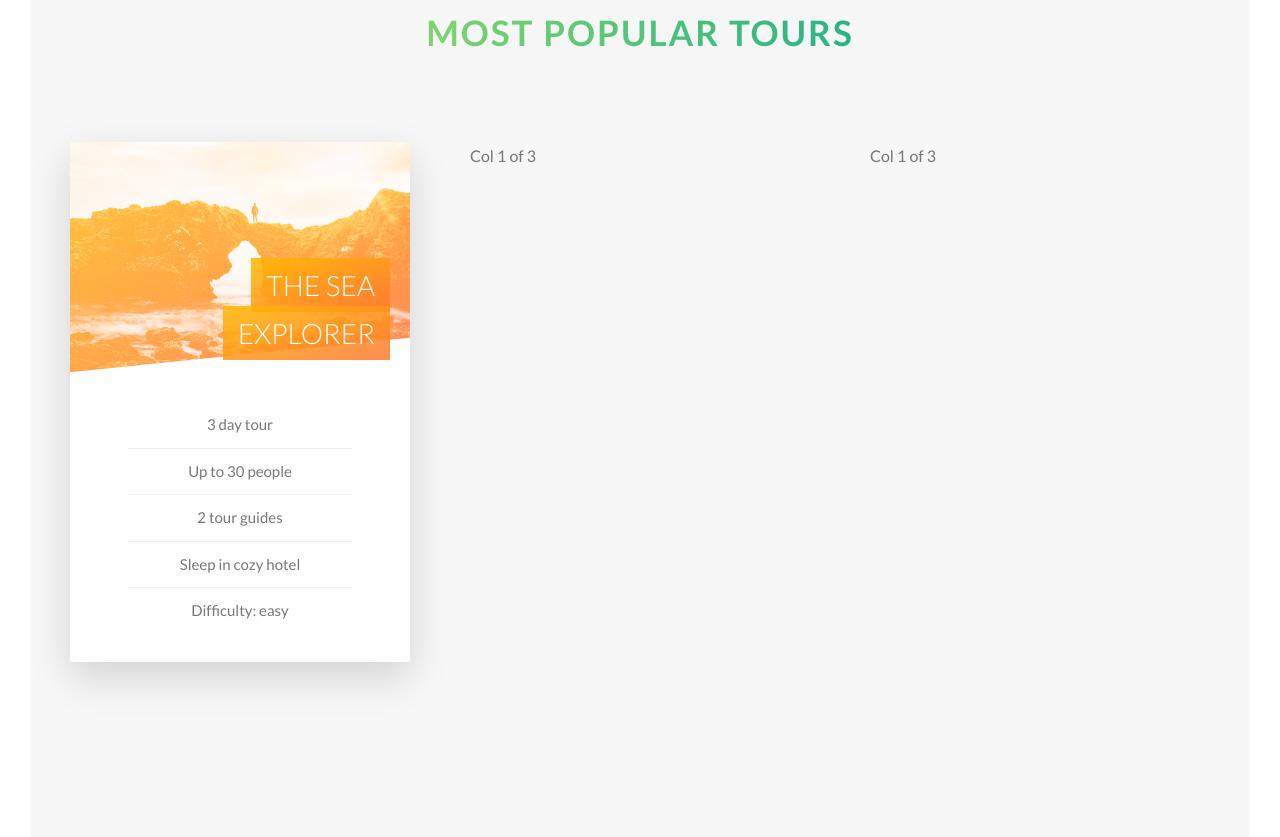
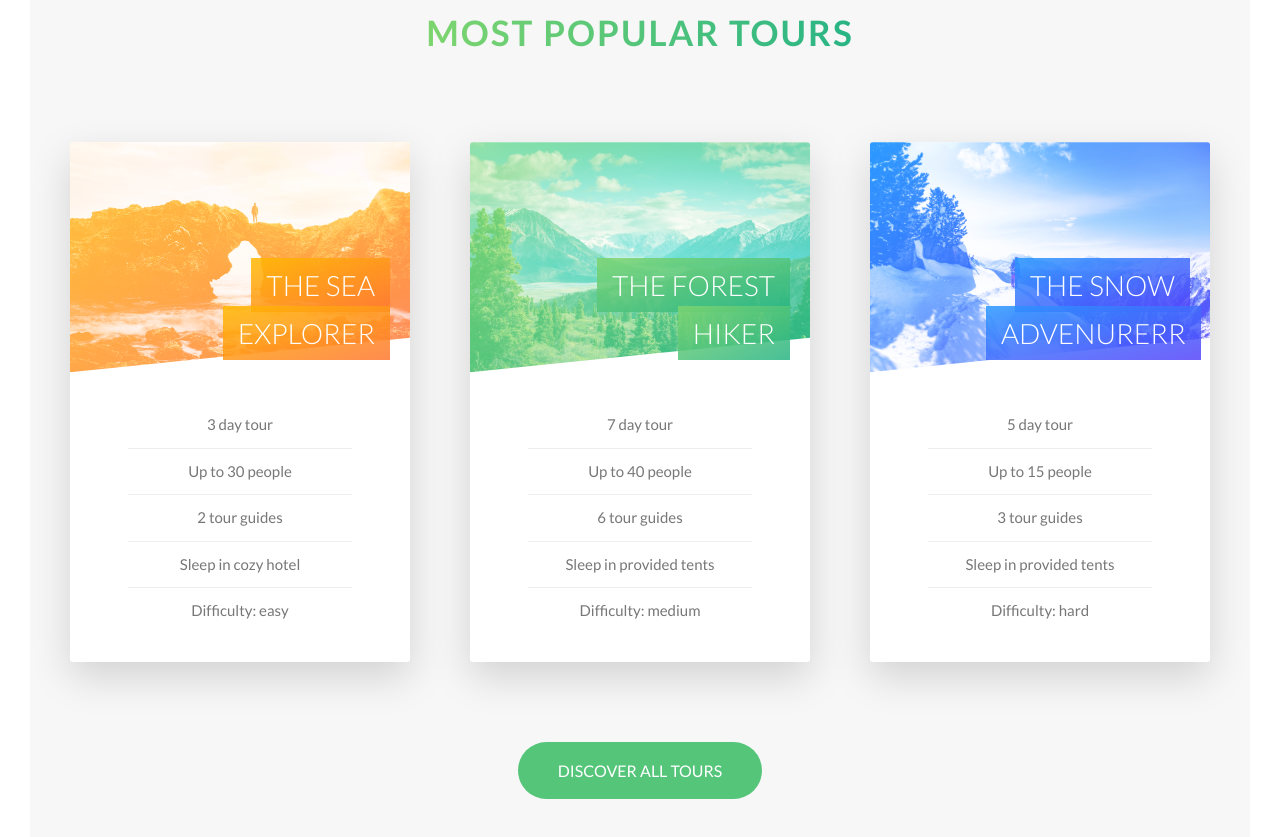
Before and after one commit to pjevic/Natours-III, a website: page index.html in a window 1280 px wide. Shown: the part 2524-3361 px from the top of the page. Drawn offline with Linux system fonts and the light colour scheme.

Commit message:
section tour - finished

```diff
--- a/index.html
+++ b/index.html
@@ -120,13 +120,84 @@
                                 </div>
                             </div>
                             <div class="card__side card__side--back card__side--back-1">
-                                BACK
+                                <div class="card__cta">
+                                    <div class="card__price-box">
+                                        <p class="card__price-only">Only</p>
+                                        <p class="card__price-value">$297</p>
+                                    </div>
+                                    <a href="#" class="btn btn--white">Book now!</a>
+                                </div>
                             </div>
                         </div>
                     </div>
-                    <div class="col-1-of-3">Col 1 of 3</div>
-                    <div class="col-1-of-3">Col 1 of 3</div>
+
+                    <div class="col-1-of-3">
+                        <div class="card">
+                            <div class="card__side card__side--front">
+                                <div class="card__picture card__picture--2">
+                                    &nbsp;
+                                </div>
+                                <h4 class="card__heading">
+                                    <span class="card__heading-span card__heading-span--2">The Forest Hiker</span>
+                                </h4>
+                                <div class="card__details">
+                                    <ul>
+                                        <li>7 day tour</li>
+                                        <li>Up to 40 people</li>
+                                        <li>6 tour guides</li>
+                                        <li>Sleep in provided tents</li>
+                                        <li>Difficulty: medium</li>
+                                    </ul>
+                                </div>
+                            </div>
+                            <div class="card__side card__side--back card__side--back-2">
+                                <div class="card__cta">
+                                    <div class="card__price-box">
+                                        <p class="card__price-only">Only</p>
+                                        <p class="card__price-value">$497</p>
+                                    </div>
+                                    <a href="#" class="btn btn--white">Book now!</a>
+                                </div>
+                            </div>
+                        </div>
+                    </div>
+
+                    <div class="col-1-of-3">
+                        <div class="card">
+                            <div class="card__side card__side--front">
+                                <div class="card__picture card__picture--3">
+                                    &nbsp;
+                                </div>
+                                <h4 class="card__heading">
+                                    <span class="card__heading-span card__heading-span--3">The Snow Advenurerr</span>
+                                </h4>
+                                <div class="card__details">
+                                    <ul>
+                                        <li>5 day tour</li>
+                                        <li>Up to 15 people</li>
+                                        <li>3 tour guides</li>
+                                        <li>Sleep in provided tents</li>
+                                        <li>Difficulty: hard</li>
+                                    </ul>
+                                </div>
+                            </div>
+                            <div class="card__side card__side--back card__side--back-3">
+                                <div class="card__cta">
+                                    <div class="card__price-box">
+                                        <p class="card__price-only">Only</p>
+                                        <p class="card__price-value">$897</p>
+                                    </div>
+                                    <a href="#" class="btn btn--white">Book now!</a>
+                                </div>
+                            </div>
+                        </div>
+                    </div>
                 </div>
+
+                <div class="u-center-text u-margin-top-huge">
+                    <a href="#" class="btn btn--green">Discover all tours</a>
+                </div>
+
             </section>
         </main>
 
--- a/sass/base/_utilities.scss
+++ b/sass/base/_utilities.scss
@@ -3,3 +3,6 @@
 .u-margin-bottom-small {margin-bottom: 1.5rem;}
 .u-margin-bottom-medium {margin-bottom: 4rem;}
 .u-margin-bottom-big {margin-bottom: 8rem;}
+
+.u-margin-top-big {margin-bottom: 8rem;}
+.u-margin-top-huge {margin-bottom: 10rem;}
--- a/sass/components/_button.scss
+++ b/sass/components/_button.scss
@@ -50,6 +50,15 @@
         }
     }
 
+    &--green {
+        background-color: $color-primary;
+        color: $color-white;
+
+        &::after {
+            background-color: $color-primary;
+        }
+    }
+
     &--animated {
         animation: moveInBottom .5s ease-out .75s;
         animation-fill-mode: backwards;
--- a/sass/components/_card.scss
+++ b/sass/components/_card.scss
@@ -78,7 +78,7 @@
                     to right bottom,
                     $color-primary-light,
                     $color-primary-dark),
-            url(../img/nat-5.jpg);
+            url(../img/nat-6.jpg);
         }
 
         &--3 {
@@ -86,7 +86,7 @@
                     to right bottom,
                     $color-tertiary-light,
                     $color-tertiary-dark),
-            url(../img/nat-5.jpg);
+            url(../img/nat-7.jpg);
         }
     }
 
@@ -115,11 +115,17 @@
         }
 
         &--2 {
-
+            background-image: linear-gradient(
+                to right bottom,
+                rgba($color-primary-light, .85),
+                rgba($color-primary-dark, .85));
         }
 
         &--3 {
-
+            background-image: linear-gradient(
+                to right bottom,
+                rgba($color-tertiary-light, .85),
+                rgba($color-tertiary-dark, .85));
         }
     }
 
@@ -141,4 +147,30 @@
             }
         }
     }
+
+    // BACK SIDE STYLING
+    &__cta {
+        position: absolute;
+        top: 50%;
+        left: 50%;
+        transform: translate(-50%, -50%);
+        width: 90%;
+        text-align: center;
+    }
+
+    &__price-box {
+        color: $color-white;
+        text-align: center;
+        margin-bottom: 8rem;
+    }
+
+    &__price-only {
+        font-size: 1.4rem;
+        text-transform: uppercase;
+    }
+
+    &__price-value {
+        font-size: 6rem;
+        font-weight: 100;
+    }
 }
--- a/sass/pages/_home.scss
+++ b/sass/pages/_home.scss
@@ -26,6 +26,6 @@
 .section-tours {
     background-color: $color-gray-light-1;
     margin-top: -20vh;
-    padding: 25rem 0 50rem 0;
+    padding: 25rem 0 10rem 0;
     margin-top: -10rem;
 }
```
Also changed, not shown: css/style.css, 2 other files.
